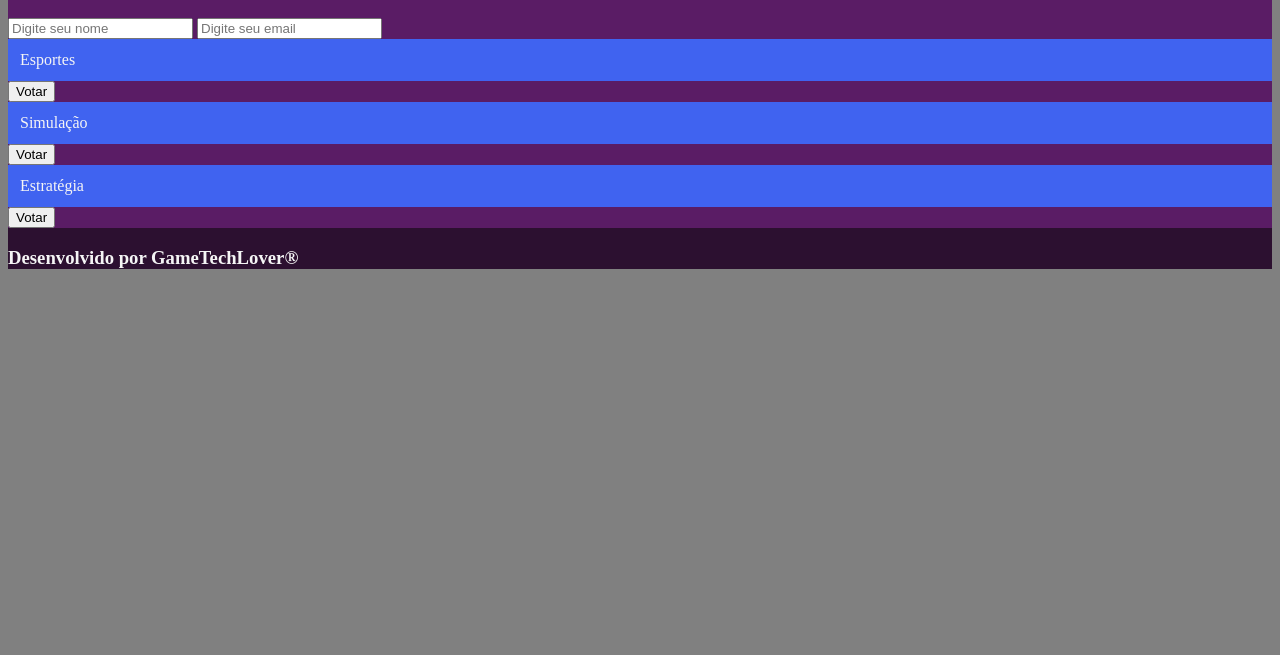
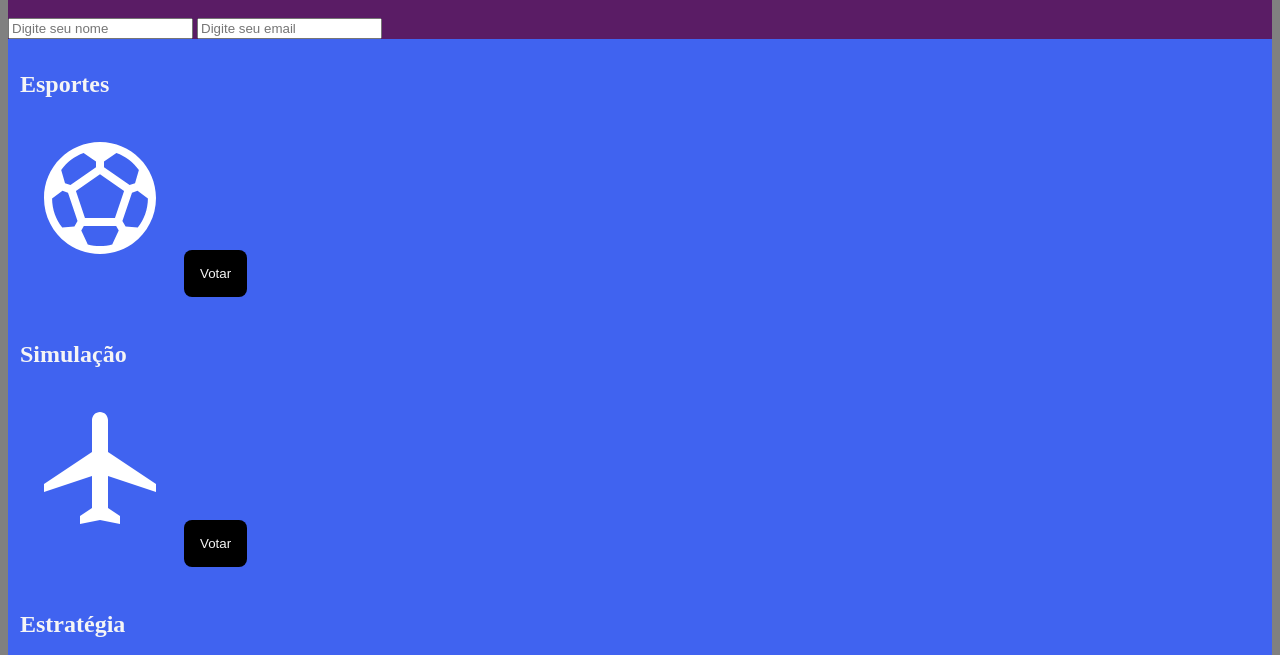
Before and after one commit to clararicioni/bootcampdev-proj2mod1, a plain HTML site: page index.html in a window 1280 px wide. Shown: the part 267-922 px from the top of the page. Before the commit the page ends 800 px from the top, so only its background shows below. Drawn offline with Linux system fonts and the light colour scheme.

Commit message:
closes #3 - vote options

```diff
--- a/index.html
+++ b/index.html
@@ -28,6 +28,14 @@
         background-color: #4063F0;
         padding: 12px;
     }
+    button{
+        background-color: black;
+        color: whitesmoke;
+        padding: 16px;
+        outline: none;
+        border-radius: 8px;
+        border: none;
+    }
 </style>
 
 <body>
@@ -48,12 +56,21 @@
                 <input type="text" placeholder="Digite seu email">
             </div>
             <div class="opcoes">
-                <section>Esportes</section>
-                <button>Votar</button>
-                <section>Simulação</section>
-                <button>Votar</button>
-                <section>Estratégia</section>
-                <button>Votar</button>
+                <section>
+                    <h2>Esportes</h2>
+                    <img src="img/sports_soccer_white.svg" alt="Esportes">
+                    <button>Votar</button>
+                </section>
+                <section>
+                    <h2>Simulação</h2>
+                    <img src="img/local_airport_white.svg" alt="Simulação">
+                    <button>Votar</button>
+                </section>
+                <section>
+                    <h2>Estratégia</h2>
+                    <img src="img/psychology_white.svg" alt="Estratégia">
+                    <button>Votar</button>
+                </section>
             </div>
         </div>
         <h3>Desenvolvido por GameTechLover&reg;</h3>
```
